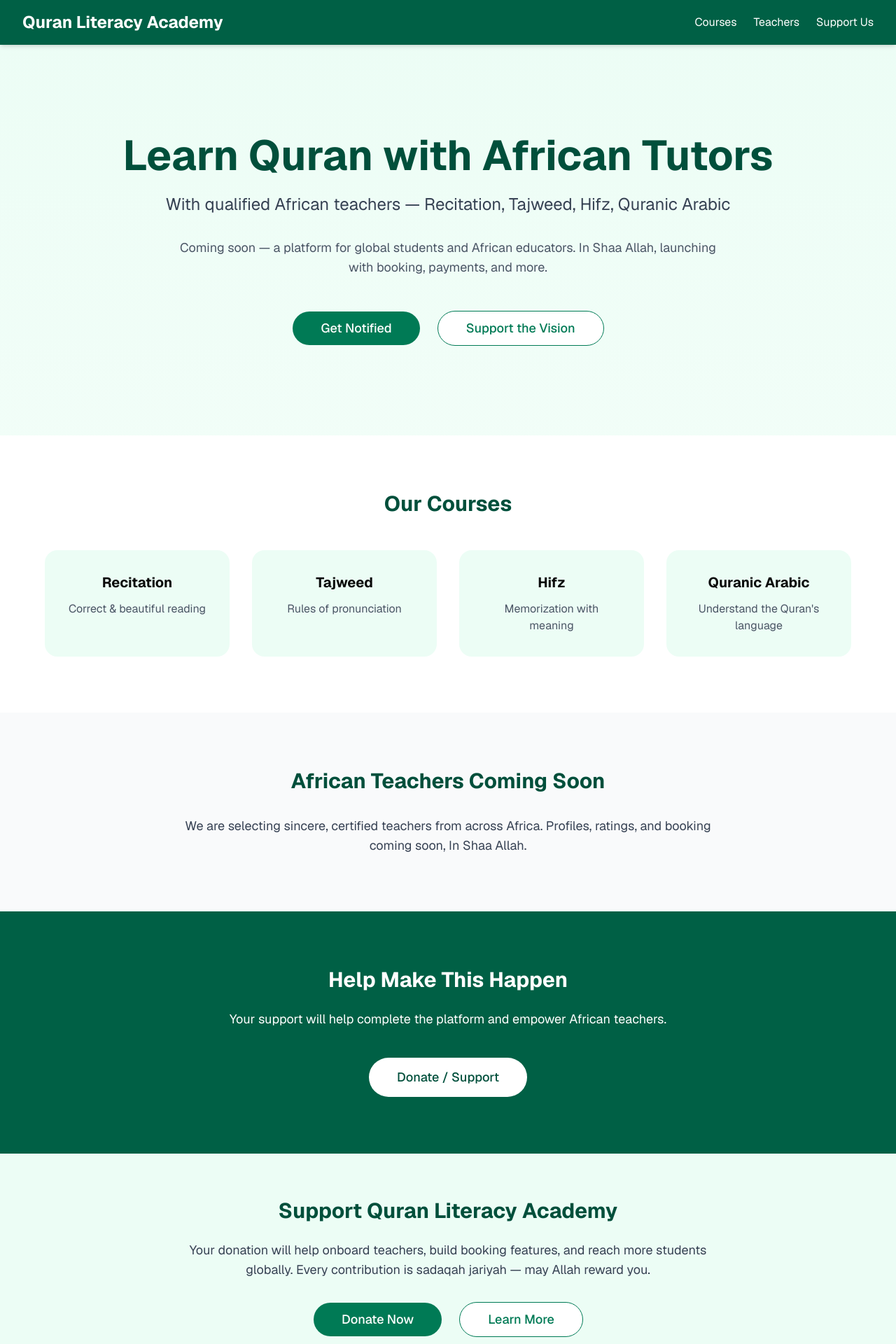
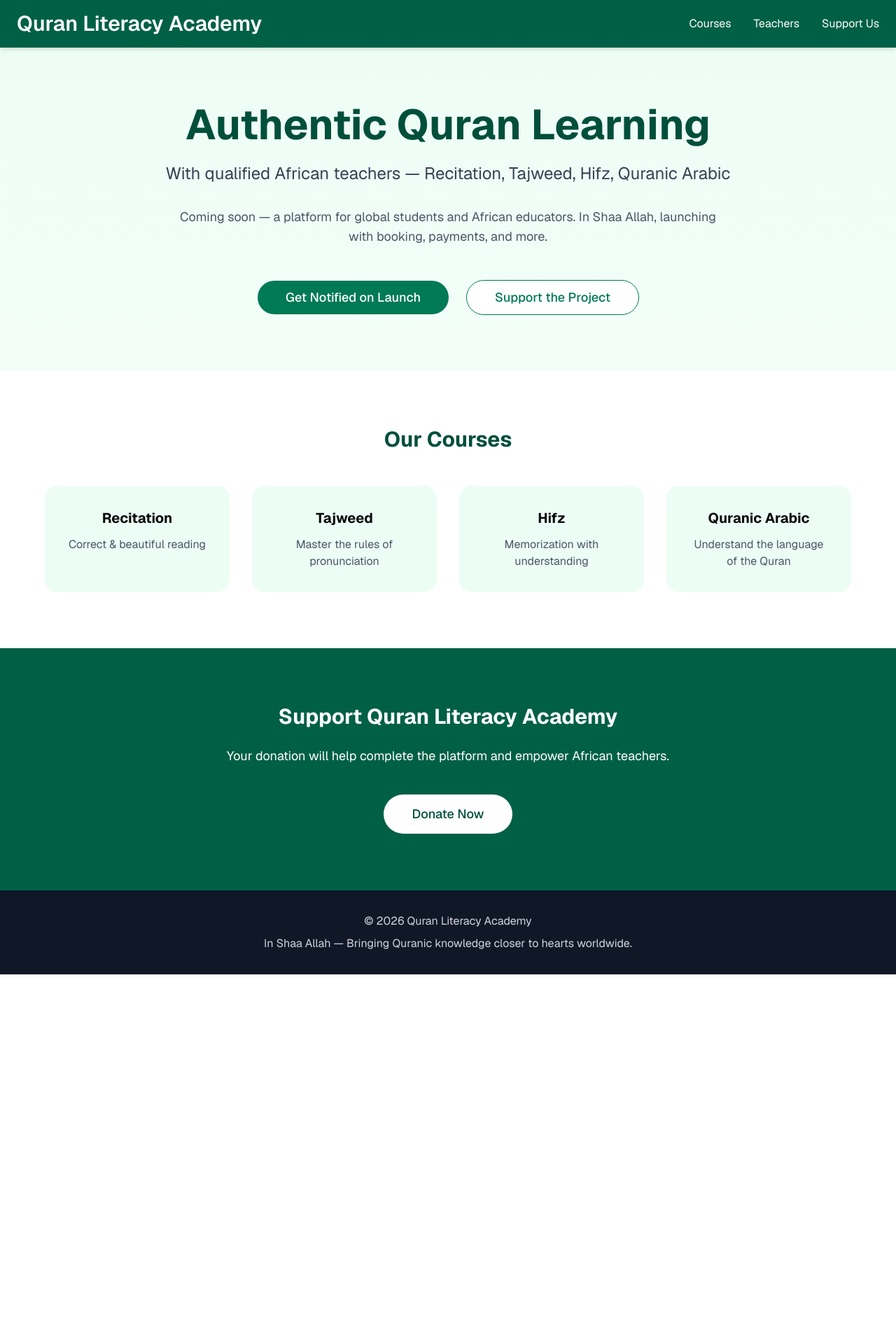
Before and after one commit to onlinequranliteracy/quran-literacy-academy, a Next.js app: page / in a window 1280 px wide. Shown: the top 1920 px of the page at 70% size. After the commit the page ends 1392 px from the top, so only its background shows below. Built offline with nearby package versions, Linux system fonts and the light colour scheme.

Commit message:
Updated homepage to academy branding

```diff
--- a/src/app/page.tsx
+++ b/src/app/page.tsx
@@ -2,42 +2,46 @@ import { Button } from "@/components/ui/button";
 
 export default function Home() {
   return (
-    <div className="min-h-screen bg-gradient-to-b from-emerald-50 to-white">
-      {/* Simple Nav Bar */}
-      <nav className="bg-emerald-800 text-white py-4 px-8 flex items-center justify-between sticky top-0 z-50 shadow-md">
-        <h1 className="text-2xl font-bold">Quran Literacy Academy</h1>
-        <div className="flex gap-6">
+    <div className="min-h-screen bg-gradient-to-b from-emerald-50 to-white flex flex-col">
+      {/* Header */}
+      <header className="bg-emerald-800 text-white py-4 px-6 sticky top-0 z-50 shadow-md">
+        <div className="max-w-7xl mx-auto flex items-center justify-between">
+          <h1 className="text-2xl md:text-3xl font-semibold">
+            Quran Literacy Academy
+          </h1>
+          <nav className="hidden md:flex items-center gap-8">
             <a href="#courses" className="hover:text-emerald-200">Courses</a>
             <a href="#teachers" className="hover:text-emerald-200">Teachers</a>
             <a href="#support" className="hover:text-emerald-200">Support Us</a>
+          </nav>
         </div>
-      </nav>
+      </header>
 
       {/* Hero */}
-      <div className="py-32 px-8 text-center">
+      <main className="flex-1 flex flex-col items-center justify-center px-6 py-20 text-center">
         <h2 className="text-5xl md:text-6xl font-bold text-emerald-900 mb-6">
-          Learn Quran with African Tutors
+          Authentic Quran Learning
         </h2>
-        <p className="text-2xl text-gray-700 mb-8">
+        <p className="text-xl md:text-2xl text-gray-700 mb-8">
           With qualified African teachers — Recitation, Tajweed, Hifz, Quranic Arabic
         </p>
-        <p className="text-lg text-gray-600 max-w-3xl mx-auto mb-12">
+        <p className="text-lg text-gray-600 mb-12 max-w-3xl mx-auto">
           Coming soon — a platform for global students and African educators.
           In Shaa Allah, launching with booking, payments, and more.
         </p>
 
-        <div className="flex flex-col sm:flex-row gap-6 justify-center">
-          <Button className="bg-emerald-700 hover:bg-emerald-800 text-white px-10 py-6 text-lg rounded-full">
-            Get Notified
+        <div className="flex flex-col sm:flex-row gap-6">
+          <Button size="lg" className="bg-emerald-700 hover:bg-emerald-800 text-white px-10 py-6 text-lg rounded-full">
+            Get Notified on Launch
           </Button>
-          <Button variant="outline" className="border-emerald-700 text-emerald-700 hover:bg-emerald-50 px-10 py-6 text-lg rounded-full">
-            Support the Vision
+          <Button size="lg" variant="outline" className="border-emerald-700 text-emerald-700 hover:bg-emerald-50 px-10 py-6 text-lg rounded-full">
+            Support the Project
           </Button>
         </div>
-      </div>
+      </main>
 
       {/* Courses */}
-      <section id="courses" className="py-20 px-8 bg-white">
+      <section id="courses" className="py-20 px-6 bg-white">
         <h3 className="text-3xl font-bold text-center mb-12 text-emerald-900">
           Our Courses
         </h3>
@@ -48,70 +52,36 @@ export default function Home() {
           </div>
           <div className="bg-emerald-50 p-8 rounded-2xl text-center">
             <h4 className="text-xl font-bold mb-3">Tajweed</h4>
-            <p className="text-gray-600">Rules of pronunciation</p>
+            <p className="text-gray-600">Master the rules of pronunciation</p>
           </div>
           <div className="bg-emerald-50 p-8 rounded-2xl text-center">
             <h4 className="text-xl font-bold mb-3">Hifz</h4>
-            <p className="text-gray-600">Memorization with meaning</p>
+            <p className="text-gray-600">Memorization with understanding</p>
           </div>
           <div className="bg-emerald-50 p-8 rounded-2xl text-center">
             <h4 className="text-xl font-bold mb-3">Quranic Arabic</h4>
-            <p className="text-gray-600">Understand the Quran's language</p>
+            <p className="text-gray-600">Understand the language of the Quran</p>
           </div>
         </div>
       </section>
 
-      {/* Teachers Coming Soon */}
-      <section id="teachers" className="py-20 px-8 bg-gray-50 text-center">
-        <h3 className="text-3xl font-bold text-emerald-900 mb-8">
-          African Teachers Coming Soon
+      {/* Support */}
+      <section id="support" className="py-20 px-6 bg-emerald-800 text-white text-center">
+        <h3 className="text-3xl font-bold mb-6">
+          Support Quran Literacy Academy
         </h3>
-        <p className="text-lg text-gray-700 max-w-3xl mx-auto">
-          We are selecting sincere, certified teachers from across Africa.
-          Profiles, ratings, and booking coming soon, In Shaa Allah.
+        <p className="text-lg mb-10 max-w-2xl mx-auto">
+          Your donation will help complete the platform and empower African teachers.
         </p>
+        <Button size="lg" className="bg-white text-emerald-900 hover:bg-gray-100 px-10 py-7 text-lg rounded-full">
+          Donate Now
+        </Button>
       </section>
 
-      {/* Support */}
-      <section id="support" className="py-20 px-8 bg-emerald-800 text-white text-center">
-        <h3 className="text-3xl font-bold mb-6">
-          Help Make This Happen
-        </h3>
-        <p className="text-lg mb-10 max-w-3xl mx-auto">
-          Your support will help complete the platform and empower African teachers.
-        </p>
-        <Button className="bg-white text-emerald-900 hover:bg-gray-100 px-10 py-7 text-lg rounded-full">
-          Donate / Support
-        </Button>
-      </section>
-<section className="py-16 px-6 bg-emerald-50 text-center">
-  <h3 className="text-3xl font-bold text-emerald-900 mb-6">
-    Support Quran Literacy Academy
-  </h3>
-  <p className="text-lg text-gray-700 max-w-3xl mx-auto mb-8">
-    Your donation will help onboard teachers, build booking features, and reach more students globally.
-    Every contribution is sadaqah jariyah — may Allah reward you.
-  </p>
-  <div className="flex flex-col sm:flex-row gap-6 justify-center">
-    <Button size="lg" className="bg-emerald-700 hover:bg-emerald-800 text-white px-10 py-6 text-lg rounded-full">
-      Donate Now
-    </Button>
-    <Button size="lg" variant="outline" className="border-emerald-700 text-emerald-700 hover:bg-emerald-50 px-10 py-6 text-lg rounded-full">
-      Learn More
-    </Button>
-  </div>
-</section>
       {/* Footer */}
       <footer className="bg-gray-900 text-gray-300 py-8 text-center">
         <p>© {new Date().getFullYear()} Quran Literacy Academy</p>
         <p className="mt-2">In Shaa Allah — Bringing Quranic knowledge closer to hearts worldwide.</p>
-  <p className="mt-4 text-sm">
-    Contact: +233243083957 | quranliteracyacademy@outlook.com
-    WhatsApp for inquiries: wa.me/+233243083957
-  </p>
-  <p className="mt-4">
-    Support the project: 0243083957 / Bank transfer details available on request
-  </p>
       </footer>
     </div>
   );
```
Lines whose indentation alone changed are shown as unchanged.
